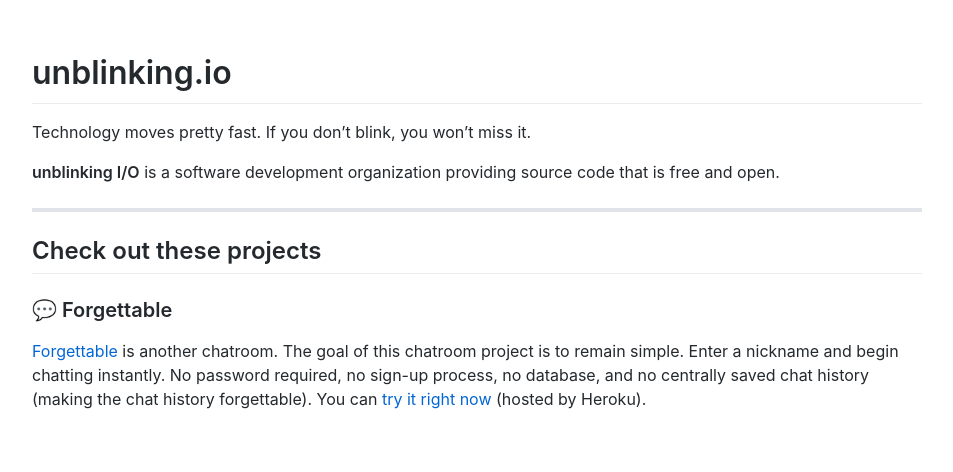
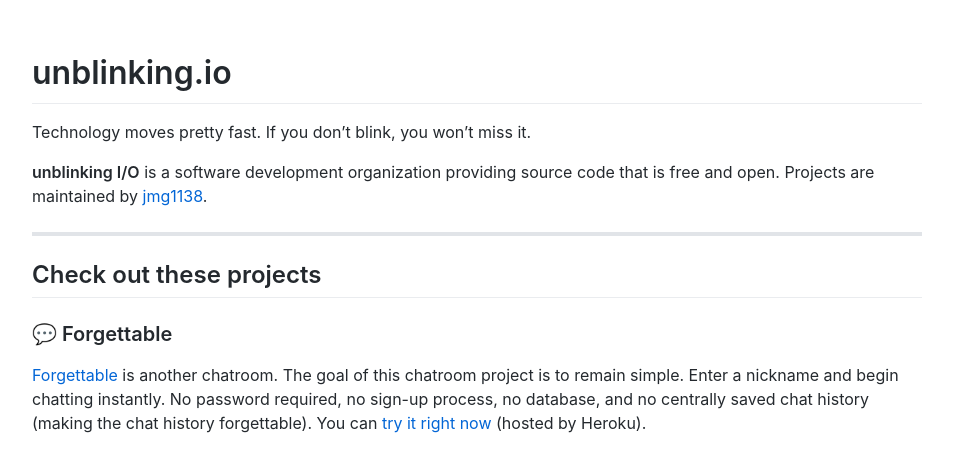
Before and after one commit to unblinking/www.unblinking.io, a Jekyll site: the page built from index.md, in a window 1280 px wide. Shown: the top 472 px of the page, without its empty margins (163-1116 px from the left). Built offline with Jekyll 4.4.1, drawn with Linux system fonts in a browser that asks for light colours; our own code applies the rules of GitHub Pages for plain Markdown files.

Commit message:
Update index.md

```diff
--- a/index.md
+++ b/index.md
@@ -2,7 +2,7 @@
 
 Technology moves pretty fast. If you don't blink, you won't miss it.
 
-__unblinking I/O__ is a software development organization providing source code that is free and open.
+__unblinking I/O__ is a software development organization providing source code that is free and open. Projects are maintained by [jmg1138](https://github.com/jmg1138).
 
 ___
 
```
